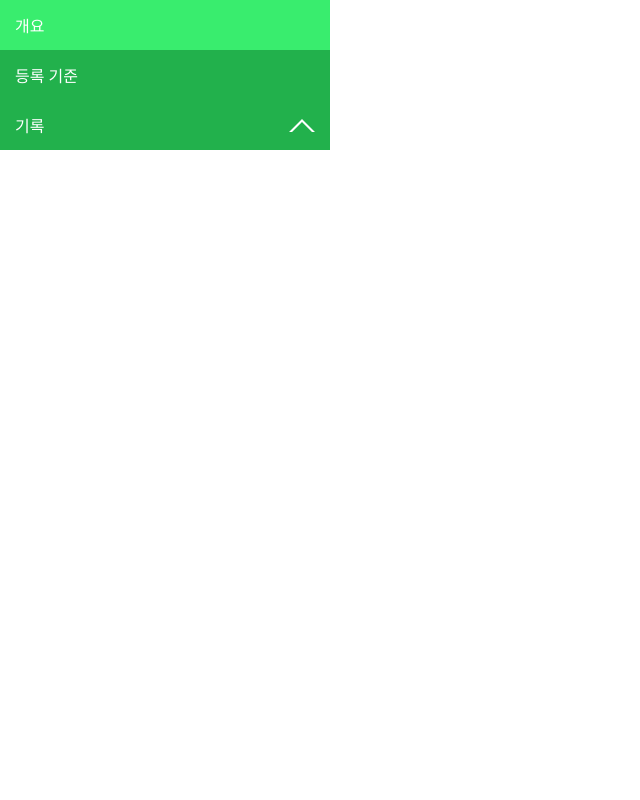
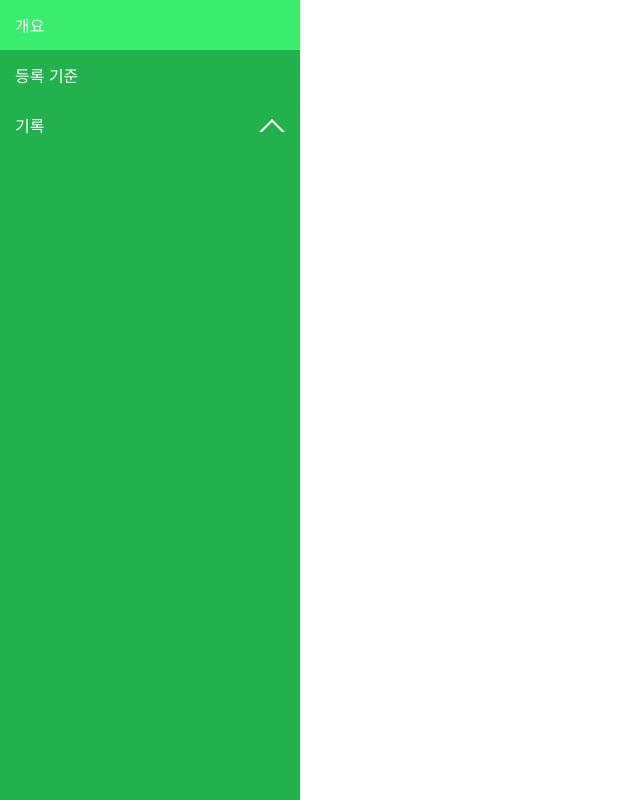
Before and after one commit to kuman514/YSOShmupRecords, a React (Vite) app: page / in a window 1280 px wide. Shown: the whole page, without its empty margins (0-640 px from the left). Built offline with nearby package versions, Linux system fonts and the light colour scheme.

Commit message:
draft: add nav sidebar

```diff
--- a/src/Main.tsx
+++ b/src/Main.tsx
@@ -1,8 +1,8 @@
 import React from 'react';
 import styled from 'styled-components';
 
-import { NavItem } from '^/components/atoms/NavItem';
 import { navNodeInfo } from '^/constants';
+import { NavSidebar } from '^/components/molecules/NavSidebar';
 
 const Root = styled.div`
   width: 100vw;
@@ -12,23 +12,9 @@ const Root = styled.div`
 function Main() {
   return (
     <Root>
-      <NavItem
-        depth={0}
-        onClick={() => {}}
-        isDisabled={false}
-        nodeInfo={navNodeInfo.intro}
-      />
-      <NavItem
-        depth={0}
-        onClick={() => {}}
-        isDisabled={false}
-        nodeInfo={navNodeInfo.criteria}
-      />
-      <NavItem
-        depth={0}
-        onClick={() => {}}
-        isDisabled={false}
-        nodeInfo={navNodeInfo.records}
+      <NavSidebar
+        navNodeInfo={navNodeInfo}
+        rootNavNodeIds={['intro', 'criteria', 'records']}
       />
     </Root>
   );
--- a/src/components/atoms/NavItem/index.tsx
+++ b/src/components/atoms/NavItem/index.tsx
@@ -3,7 +3,6 @@ import styled from 'styled-components';
 
 import { Chevron } from '^/components/atoms/Chevron';
 import { NavNodeInfo } from '^/types';
-import { navNodeInfo } from '^/constants';
 import { useNavNodeStore } from '^/stores/nav-node';
 
 interface RootProps {
@@ -15,7 +14,7 @@ interface RootProps {
 }
 
 const Root = styled.button<RootProps>`
-  all: unset;
+  border: unset;
 
   display: flex;
   justify-content: space-between;
@@ -48,13 +47,20 @@ const Root = styled.button<RootProps>`
 `;
 
 interface Props {
+  navNodeInfo: Record<string, NavNodeInfo>;
   depth: number;
   nodeInfo: NavNodeInfo;
   isDisabled: boolean;
   onClick?(): void;
 }
 
-export function NavItem({ depth, nodeInfo, isDisabled, onClick }: Props) {
+export function NavItem({
+  navNodeInfo,
+  depth,
+  nodeInfo,
+  isDisabled,
+  onClick,
+}: Props) {
   const isOpen = useNavNodeStore((store) => store.isOpen[nodeInfo.id]);
   const setIsOpen = useNavNodeStore((store) => store.setIsOpen);
 
@@ -80,6 +86,7 @@ export function NavItem({ depth, nodeInfo, isDisabled, onClick }: Props) {
     !isLeaf && isOpen
       ? nodeInfo.childNavNodeIds.map((id) => (
           <NavItem
+            navNodeInfo={navNodeInfo}
             key={navNodeInfo[id].id}
             depth={depth + 1}
             /**
--- /dev/null
+++ b/src/components/molecules/NavSidebar/index.tsx
@@ -0,0 +1,34 @@
+import React from 'react';
+import styled from 'styled-components';
+
+import { NavItem } from '^/components/atoms/NavItem';
+import { NavNodeInfo } from '^/types';
+
+const Root = styled.div`
+  width: 300px;
+  height: 100vh;
+
+  background: var(--main-color);
+
+  overflow-y: scroll;
+`;
+
+interface Props {
+  rootNavNodeIds: NavNodeInfo['id'][];
+  navNodeInfo: Record<string, NavNodeInfo>;
+}
+
+export function NavSidebar({ rootNavNodeIds, navNodeInfo }: Props) {
+  const renderRootNavNodes = rootNavNodeIds.map((id) => (
+    <NavItem
+      navNodeInfo={navNodeInfo}
+      key={id}
+      depth={0}
+      onClick={() => {}}
+      isDisabled={false}
+      nodeInfo={navNodeInfo[id]}
+    />
+  ));
+
+  return <Root>{renderRootNavNodes}</Root>;
+}
--- a/src/index.tsx
+++ b/src/index.tsx
@@ -1,14 +1,18 @@
 import React from 'react';
 import ReactDOM from 'react-dom/client';
+import { BrowserRouter } from 'react-router-dom';
+
 import Main from './Main';
 
 (() => {
   const root = document.querySelector('#root');
   if (root) {
-    ReactDOM.createRoot(root).render((
-      <React.StrictMode>
-        <Main />
-      </React.StrictMode>
-    ));
+    ReactDOM.createRoot(root).render(
+      <BrowserRouter>
+        <React.StrictMode>
+          <Main />
+        </React.StrictMode>
+      </BrowserRouter>
+    );
   }
 })();
```
Also changed, not shown: 2 other files (tests, documents, lock files or other folders).
